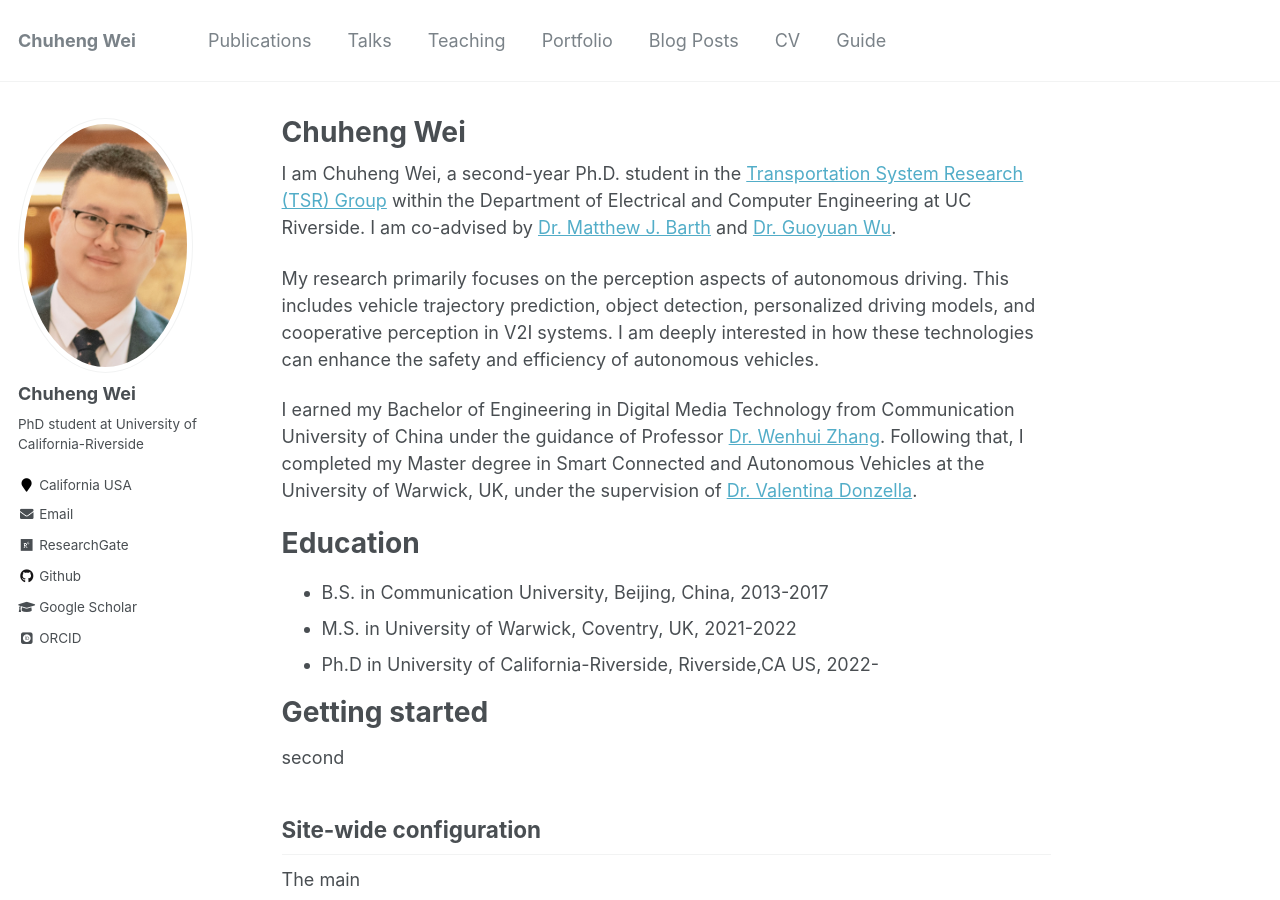
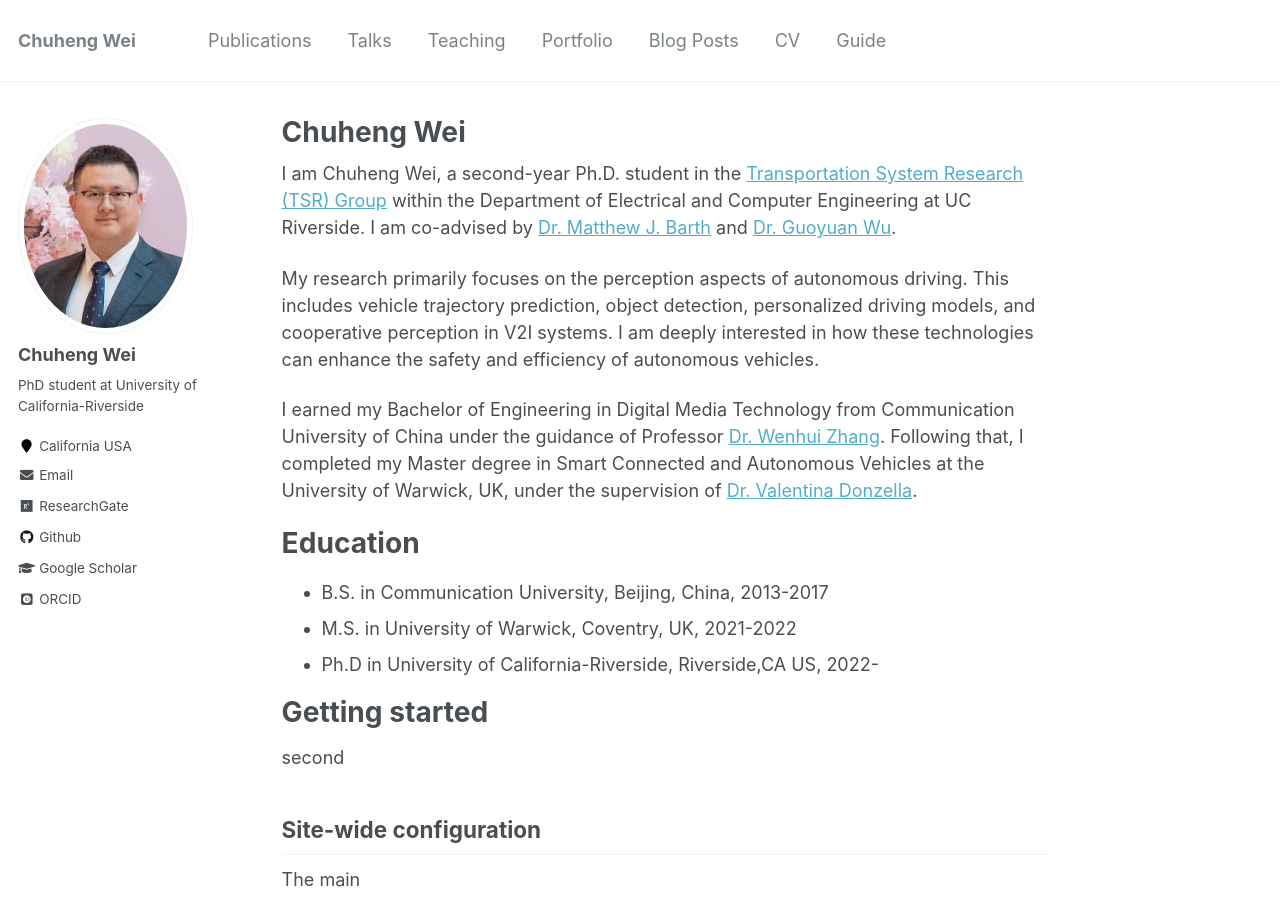
Before and after one commit to ChuhengWei/ChuhengWei.github.io, a Jekyll site: the page built from _pages/about.md, in a window 1280 px wide and 900 px high. Built offline with Jekyll 4.4.1, drawn with Linux system fonts in a browser that asks for light colours; some web fonts are replaced.

Commit message:
flowerben

```diff
--- a/_config.yml
+++ b/_config.yml
@@ -82,7 +82,7 @@ analytics:
 # Site Author
 author:
   name             : "Chuheng Wei"
-  avatar           : "Ben.jpg"
+  avatar           : "flower.jpg"
   bio              : "PhD student at University of California-Riverside"
   location         : "California USA"
   employer         :
```
Also changed, not shown: images/flower.jpg (added).
